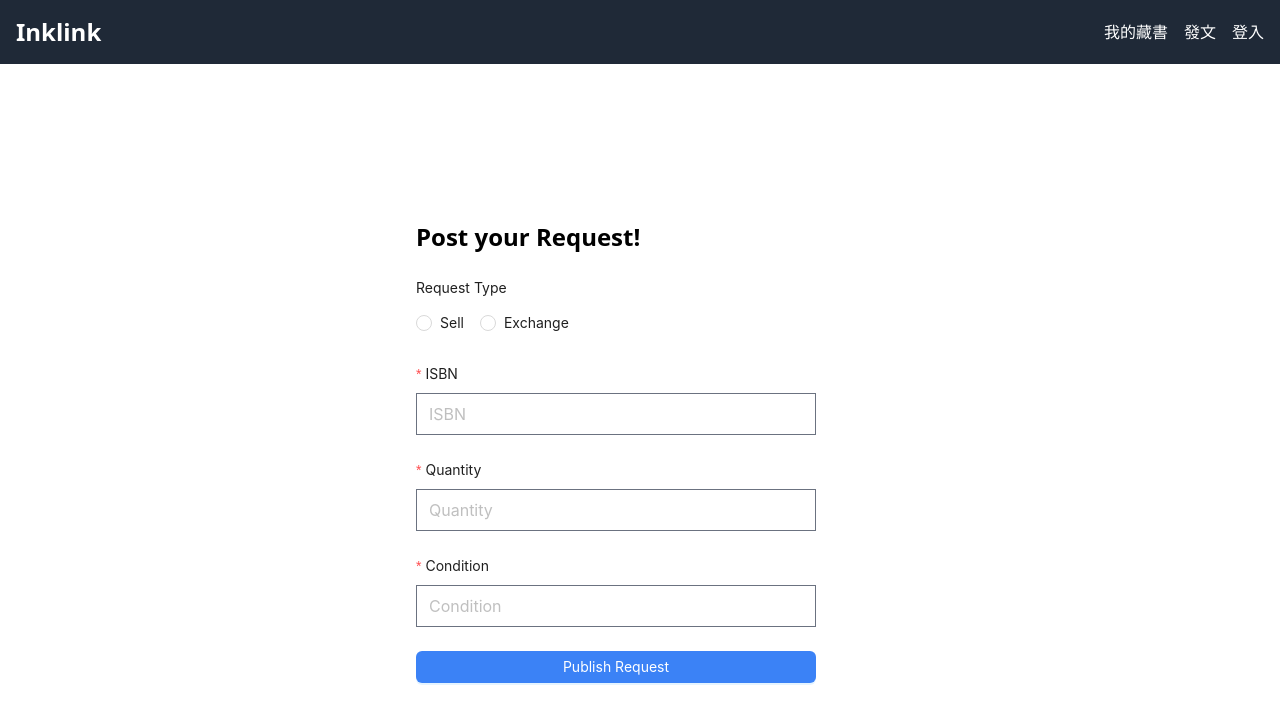
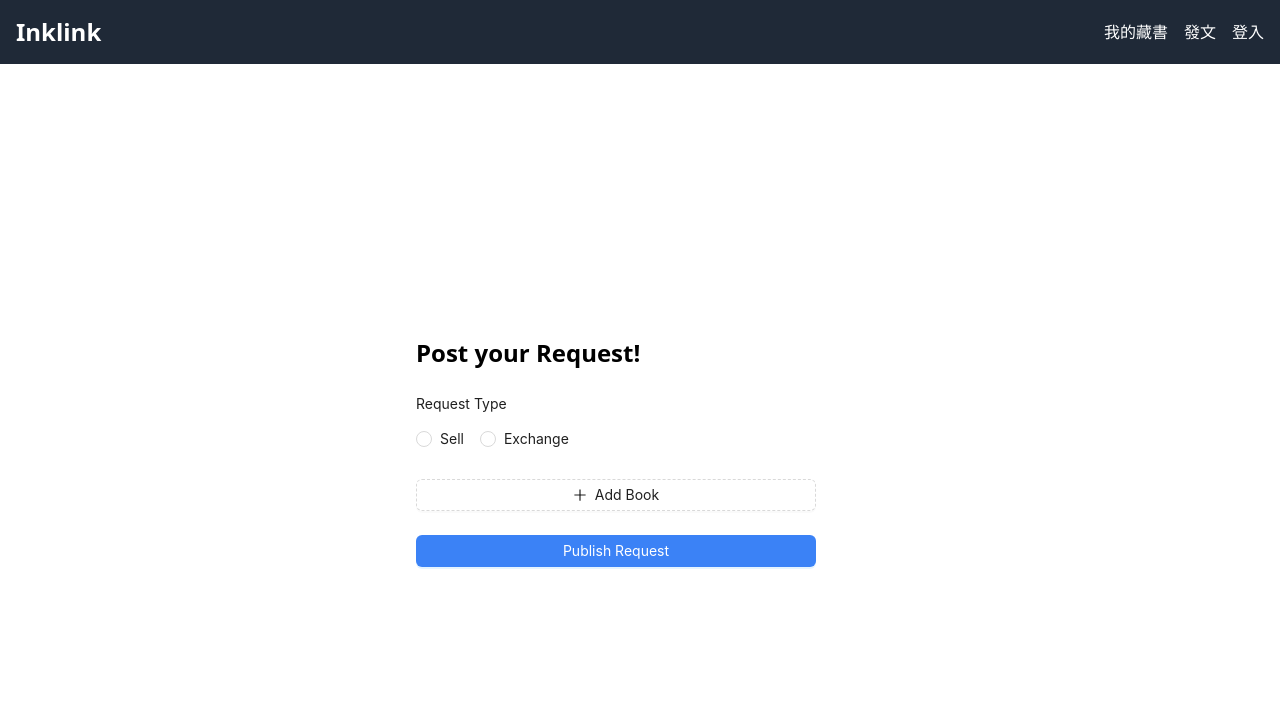
Before and after one commit to godjojo00/Inklink, a React (Vite) app in the folder src/Inklink_client/: page /postrequest in a window 1280 px wide. Shown: the top 724 px of the page. Built offline with nearby package versions, Linux system fonts and the light colour scheme.

Commit message:
post request with multiple isbns

```diff
--- a/src/Inklink_client/src/pages/postrequest.jsx
+++ b/src/Inklink_client/src/pages/postrequest.jsx
@@ -1,5 +1,6 @@
 import React, { useState, useEffect } from 'react';
 import { Form, Input, Button, message, Radio } from 'antd';
+import { MinusCircleOutlined, PlusOutlined } from '@ant-design/icons';
 import { callApi } from '../utils/axios_client';
 import { useUser } from '../Usercontext';
 import { useNavigate } from 'react-router-dom';
@@ -57,13 +58,14 @@ const PostRequest = ({ username, token, fetchRequests }) => {
             const requestData = {
                 request_info: {
                     poster_id: user.userId,
-                    isbn_list: [values.isbn],
-                    no_of_copies_list: [parseInt(values.quantity)],
-                    book_condition_list: [values.condition],
+                    isbn_list: values.books.map(book => book.isbn),
+                    no_of_copies_list: values.books.map(book => parseInt(book.quantity)),
+                    book_condition_list: values.books.map(book => book.condition),
                 },
                 price: requestType === 'sell' ? values.price : undefined,
                 wishlist_description: requestType === 'exchange' ? values.wishList : undefined,
             };
+
             // Use callApi function instead of axios.post
             const response = await callApi(`http://localhost:8000/requests/${requestType}`,
             'post',
@@ -97,57 +99,57 @@ const PostRequest = ({ username, token, fetchRequests }) => {
                         </Radio.Group>
                     </Form.Item>
 
-                    <Form.Item
-                        name="isbn"
-                        label="ISBN"
+                    <Form.List
+                        name="books"
                         rules={[
                             {
-                                required: true,
-                                message: 'Please enter the ISBN!',
-                            },
-                            {
-                                pattern: /^(?:\d{10}|\d{13})$/,
-                                message: 'ISBN must be a string with 10 or 13 characters!',
-                            },
-                        ]}
-                    >
-                        <Input placeholder="ISBN" />
-                    </Form.Item>
-
-                    <Form.Item
-                        name="quantity"
-                        label="Quantity"
-                        rules={[
-                            {
-                                required: true,
-                                message: 'Please enter the quantity!',
-                            },
-                            {
-                                validator(_, value) {
-                                    const intValue = parseInt(value, 10);
-                                    if (!isNaN(intValue) && intValue > 0) {
-                                        return Promise.resolve();
+                                validator: async (_, books) => {
+                                    if (!books || books.length < 1) {
+                                        return Promise.reject(new Error('At least one book must be added'));
                                     }
-                                    return Promise.reject(new Error('Quantity must be a positive integer!'));
                                 },
                             },
                         ]}
                     >
-                        <Input placeholder="Quantity" type="number" step={1} />
-                    </Form.Item>
-
-                    <Form.Item
-                        name="condition"
-                        label="Condition"
-                        rules={[
-                            {
-                                required: true,
-                                message: 'Please enter the condition!',
-                            },
-                        ]}
-                    >
-                        <Input placeholder="Condition" />
-                    </Form.Item>
+                        {(fields, { add, remove }) => (
+                            <>
+                                {fields.map(({ key, name, ...restField }) => (
+                                    <div key={key} style={{ display: 'flex', marginBottom: 8, alignItems: 'center' }}>
+                                        <Form.Item
+                                            {...restField}
+                                            name={[name, 'isbn']}
+                                            rules={[/* ... your ISBN validation rules ... */]}
+                                            style={{ flex: 1, marginRight: 8 }}
+                                        >
+                                            <Input placeholder="ISBN" />
+                                        </Form.Item>
+                                        <Form.Item
+                                            {...restField}
+                                            name={[name, 'quantity']}
+                                            rules={[/* ... your quantity validation rules ... */]}
+                                            style={{ flex: 1, marginRight: 8 }}
+                                        >
+                                            <Input placeholder="Quantity" type="number" />
+                                        </Form.Item>
+                                        <Form.Item
+                                            {...restField}
+                                            name={[name, 'condition']}
+                                            rules={[/* ... your condition validation rules ... */]}
+                                            style={{ flex: 1, marginRight: 8 }}
+                                        >
+                                            <Input placeholder="Condition" />
+                                        </Form.Item>
+                                        <MinusCircleOutlined onClick={() => remove(name)} />
+                                    </div>
+                                ))}
+                                <Form.Item>
+                                    <Button type="dashed" onClick={() => add()} block icon={<PlusOutlined />}>
+                                        Add Book
+                                    </Button>
+                                </Form.Item>
+                            </>
+                        )}
+                    </Form.List>
 
                     {showPrice && (
                         <Form.Item
```
Also changed, not shown: 1 other file (tests, documents, lock files or other folders).
